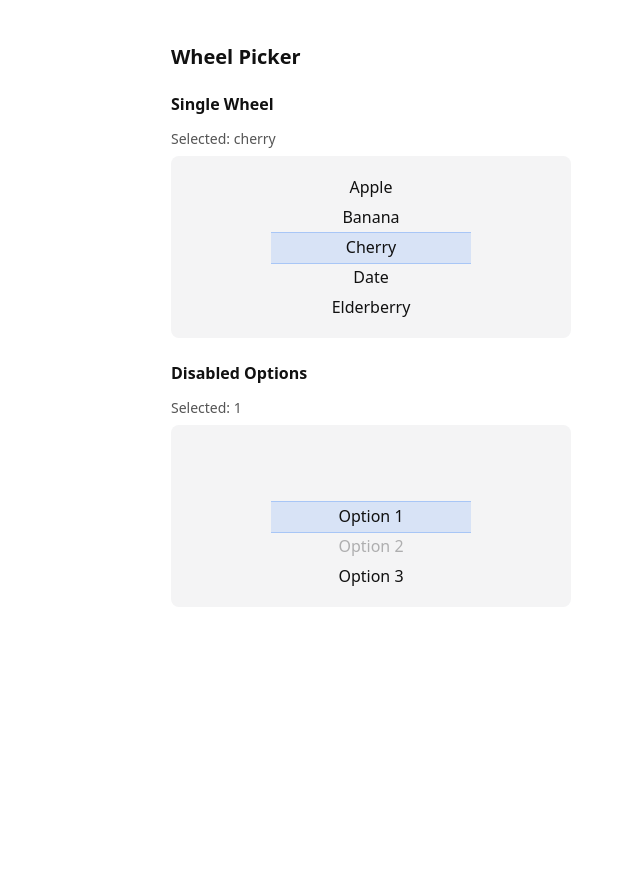
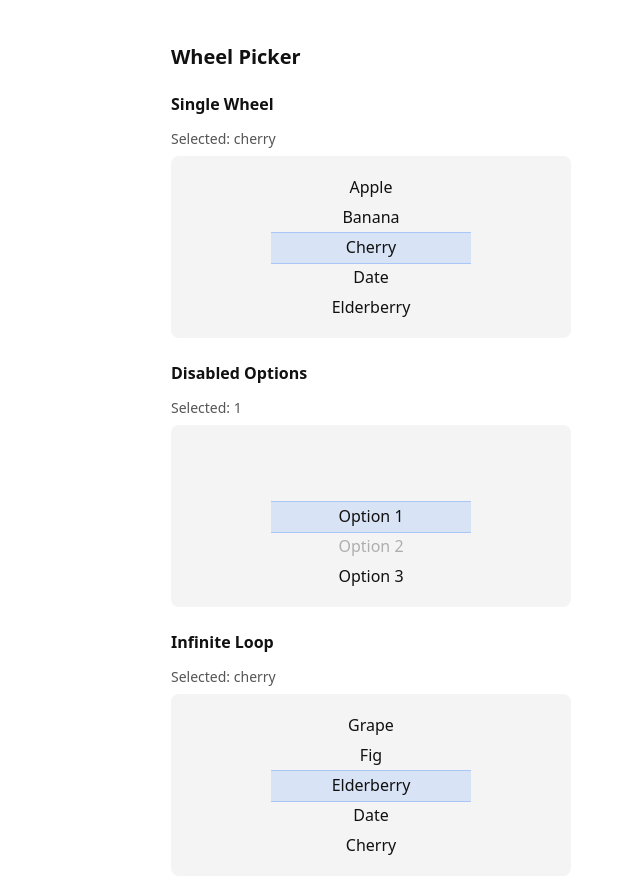
Before and after one commit to uinstinct/svelte-wheel-picker, a SvelteKit app: page / in a window 1280 px wide. Shown: the top 894 px of the page, without its empty margins (269-909 px from the left). Before the commit the page ends 800 px from the top, so only its background shows below. Built offline with nearby package versions, Linux system fonts and the light colour scheme.

Commit message:
feat(04-02): add Infinite Loop demo section to demo page
- New section with fruitOptions and infinite={true}
- Default selection: cherry
- Reuses existing CSS classes (no new styles needed)

```diff
--- a/src/routes/+page.svelte
+++ b/src/routes/+page.svelte
@@ -21,6 +21,7 @@
 
 	let selectedFruit = $state('cherry');
 	let selectedDisabled = $state('1');
+	let selectedInfinite = $state('cherry');
 </script>
 
 <main>
@@ -51,6 +52,22 @@
 				onValueChange={(v) => {
 					selectedDisabled = v;
 				}}
+				classNames={{ wrapper: 'wheel', selection: 'wheel-selection', option: 'wheel-option' }}
+			/>
+		</div>
+	</section>
+
+	<section>
+		<h2>Infinite Loop</h2>
+		<p>Selected: {selectedInfinite}</p>
+		<div class="wheel-container">
+			<WheelPicker
+				options={fruitOptions}
+				value={selectedInfinite}
+				onValueChange={(v) => {
+					selectedInfinite = v;
+				}}
+				infinite={true}
 				classNames={{ wrapper: 'wheel', selection: 'wheel-selection', option: 'wheel-option' }}
 			/>
 		</div>
```
